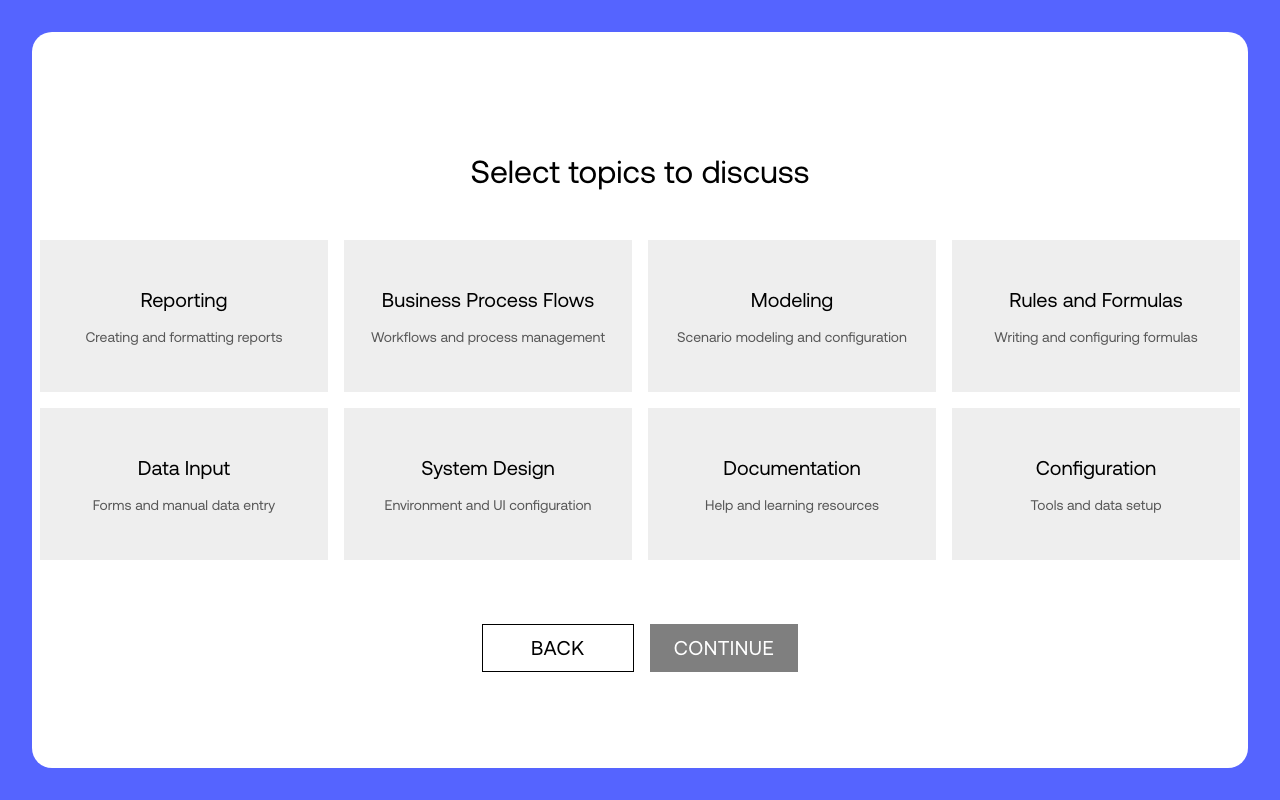
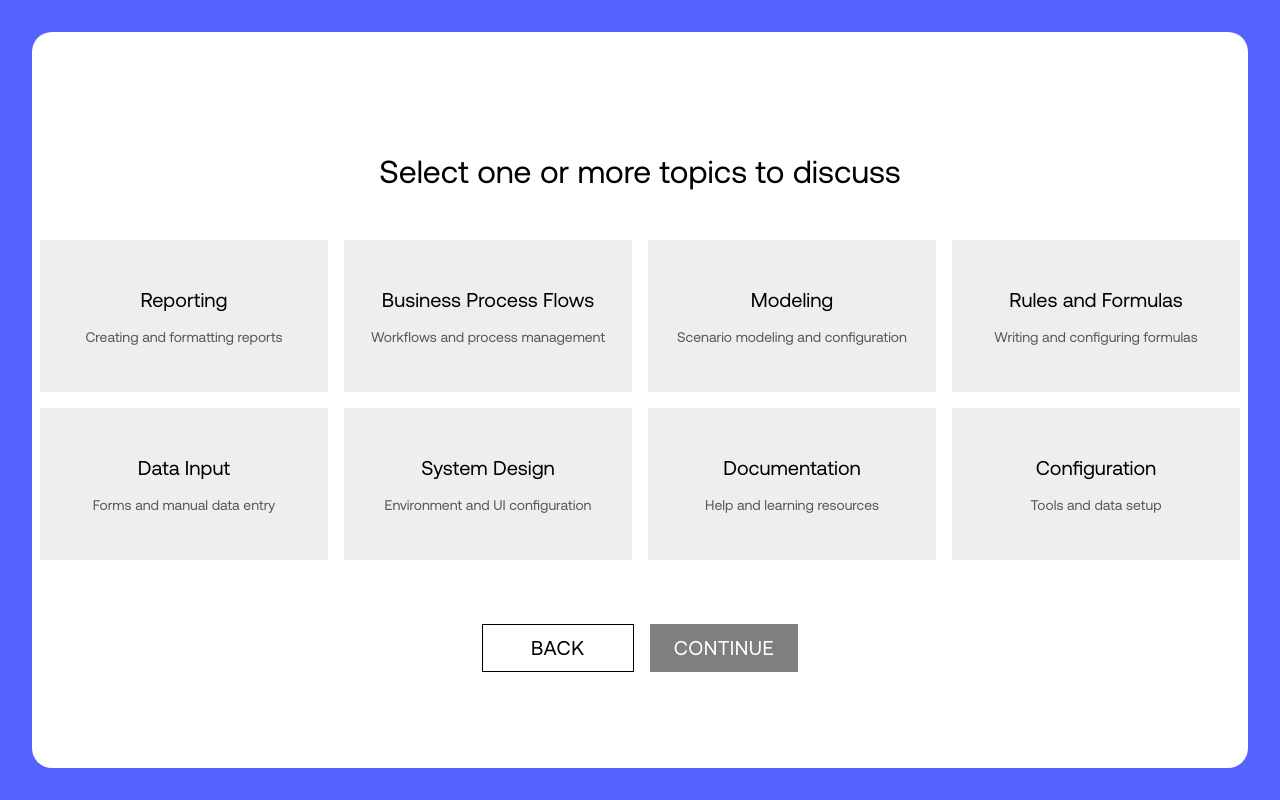
Before and after one commit to kevinhursey/splash-ux-feedback-prototype, a React (Vite) app: page / in a window 1280 px wide. Both pictures are taken after a click on the button "GET STARTED". Built offline with nearby package versions, Linux system fonts and the light colour scheme.

Commit message:
quick update

```diff
--- a/src/App.tsx
+++ b/src/App.tsx
@@ -384,7 +384,7 @@ function App() {
             <div className="mx-auto flex h-fit w-fit flex-col items-center justify-end gap-6 text-center">
               {renderAreaProgress(false, true)}
               <h2 className="mt-2 flex w-full flex-col items-center justify-start text-3xl leading-tight font-normal text-black md:text-[32px]">
-                Select topics to discuss
+                Select one or more topics to discuss
               </h2>
             </div>
 
```
